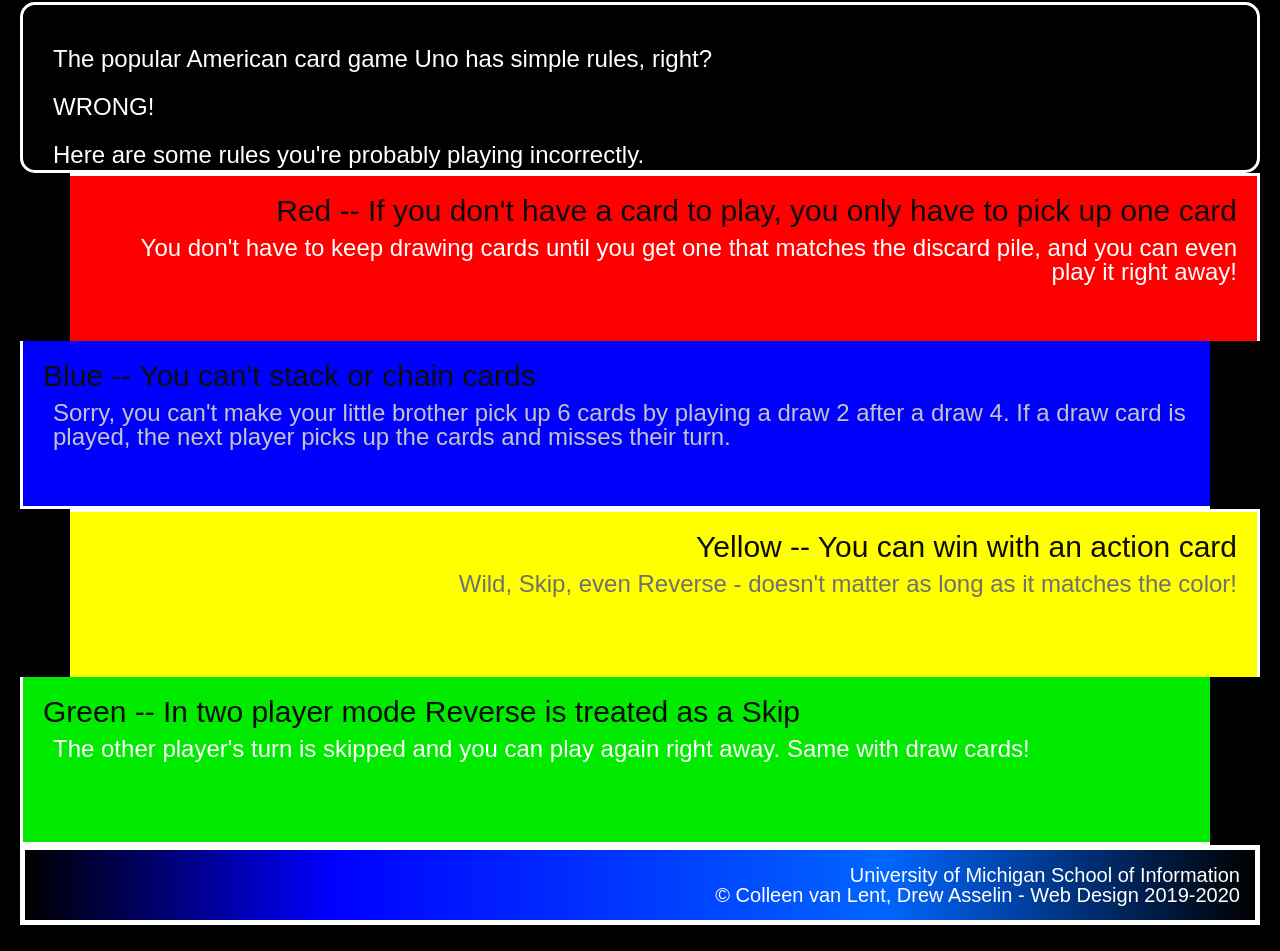
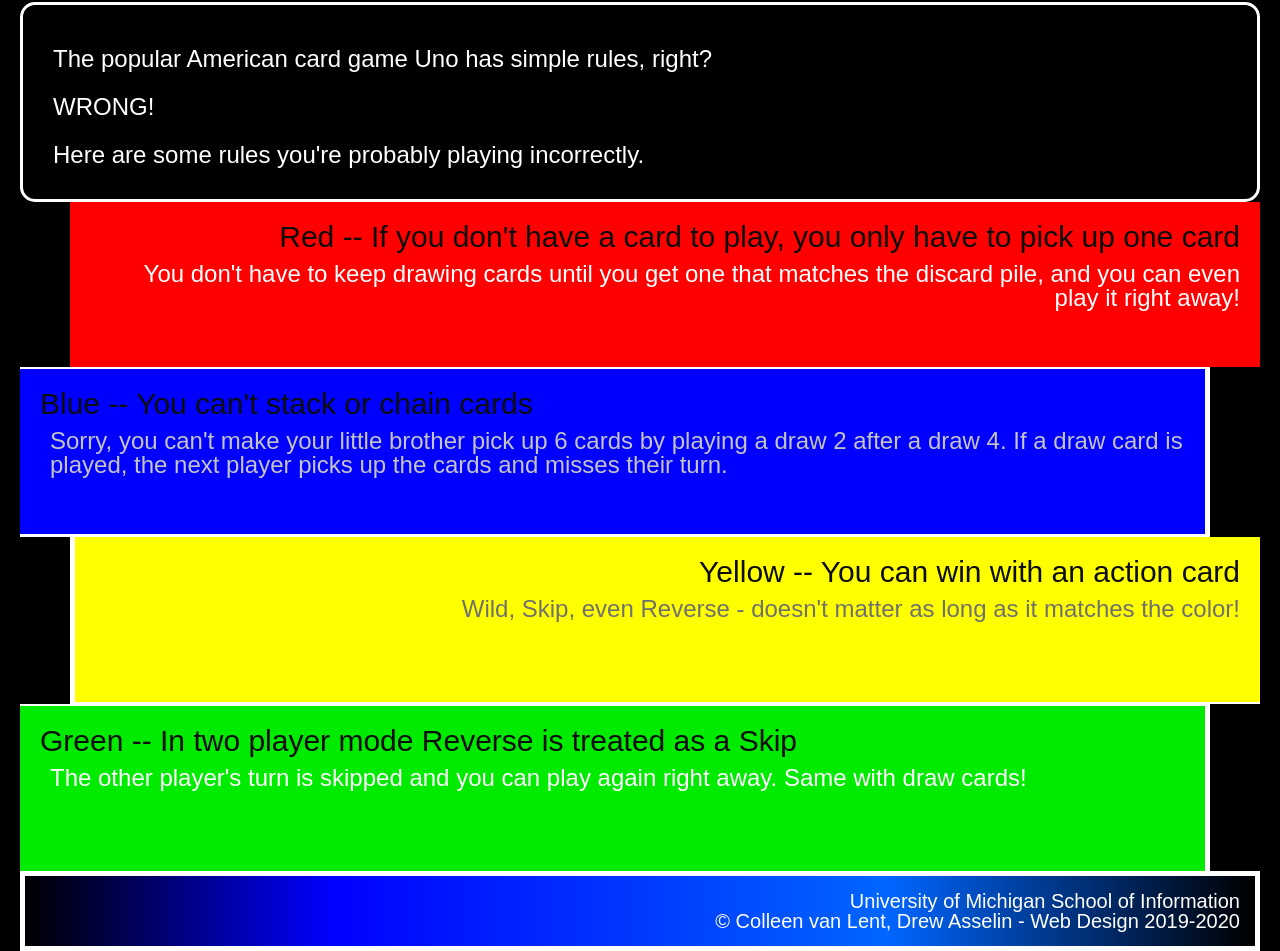
Before and after one commit to adam10cole/css_practice, a plain HTML site: page index.html in a window 1280 px wide. Shown: the part 326-1277 px from the top of the page. Before the commit the page ends 1251 px from the top, so only its background shows below. Drawn offline with Linux system fonts and the light colour scheme.

Commit message:
Update style.css

```diff
--- a/css/style.css
+++ b/css/style.css
@@ -33,7 +33,7 @@ img{
 }
 
 div{
-    height: 125px;
+    min-height: 125px;
     padding: 20px 20px 20px 20px;
     border: solid 3px
 }
@@ -50,6 +50,8 @@ div{
     margin-left: 50px;
     border-bottom: 2px;
     border-left: 5px;
+    border-top: 0px;
+    border-right: 0px;
 }
 
 .blue{
@@ -58,6 +60,9 @@ div{
     margin-right: 50px;
     border-right: 5px;
     border-top: 2px;
+    border-left: 0px;
+    border-left: 0px;
+    border-style: solid;
 }
 
 .blue h1{
@@ -74,6 +79,9 @@ div{
     margin-left: 50px;
     border-bottom: 2px;
     border-left: 5px;
+    border-top: 0px;
+    border-right: 0px;
+    border-style: solid;
 }
 
 .yellow p{
@@ -86,6 +94,9 @@ div{
     margin-right: 50px;
     border-right: 5px;
     border-top: 2px;
+    border-bottom: 0px;
+    border-left: 0px;
+    border-style: solid;
 }
 
 footer{
@@ -100,4 +111,5 @@ footer p{
     padding-top: 15px;
     padding-right: 15px;
     padding-bottom: 15px;
+    padding-left: 0px;
 }
```
